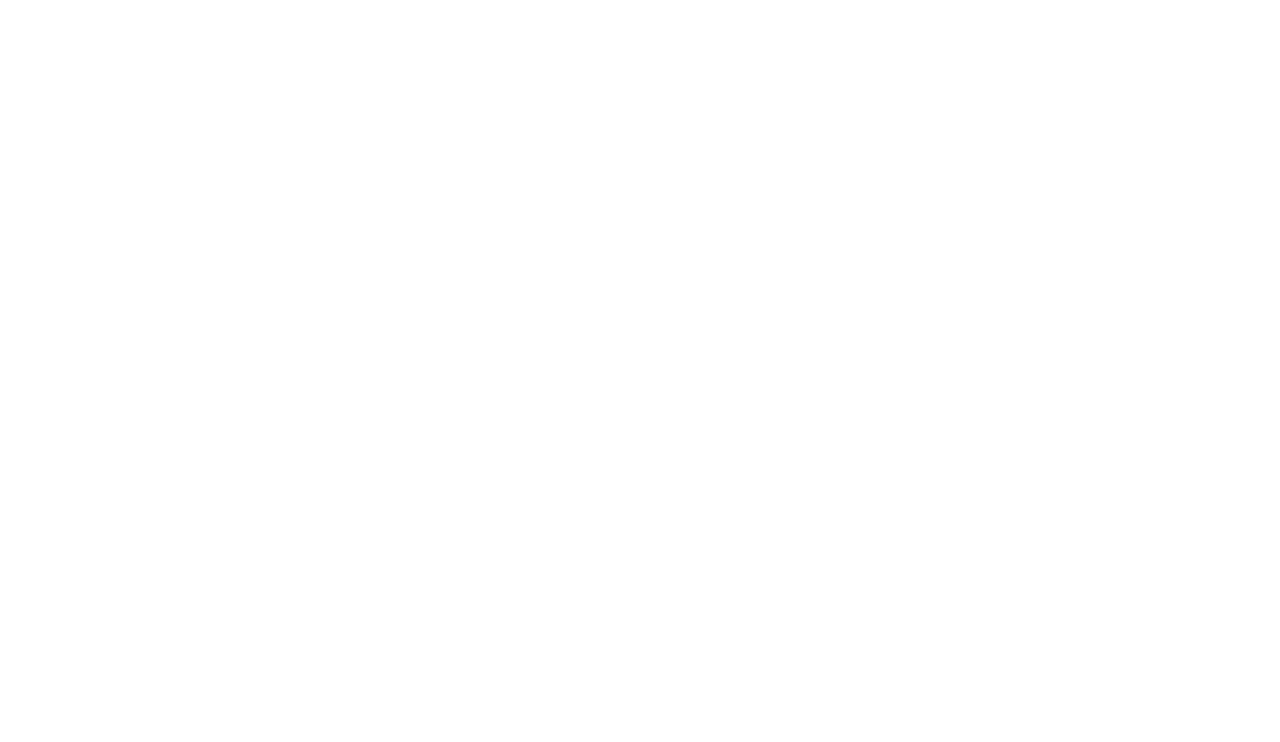
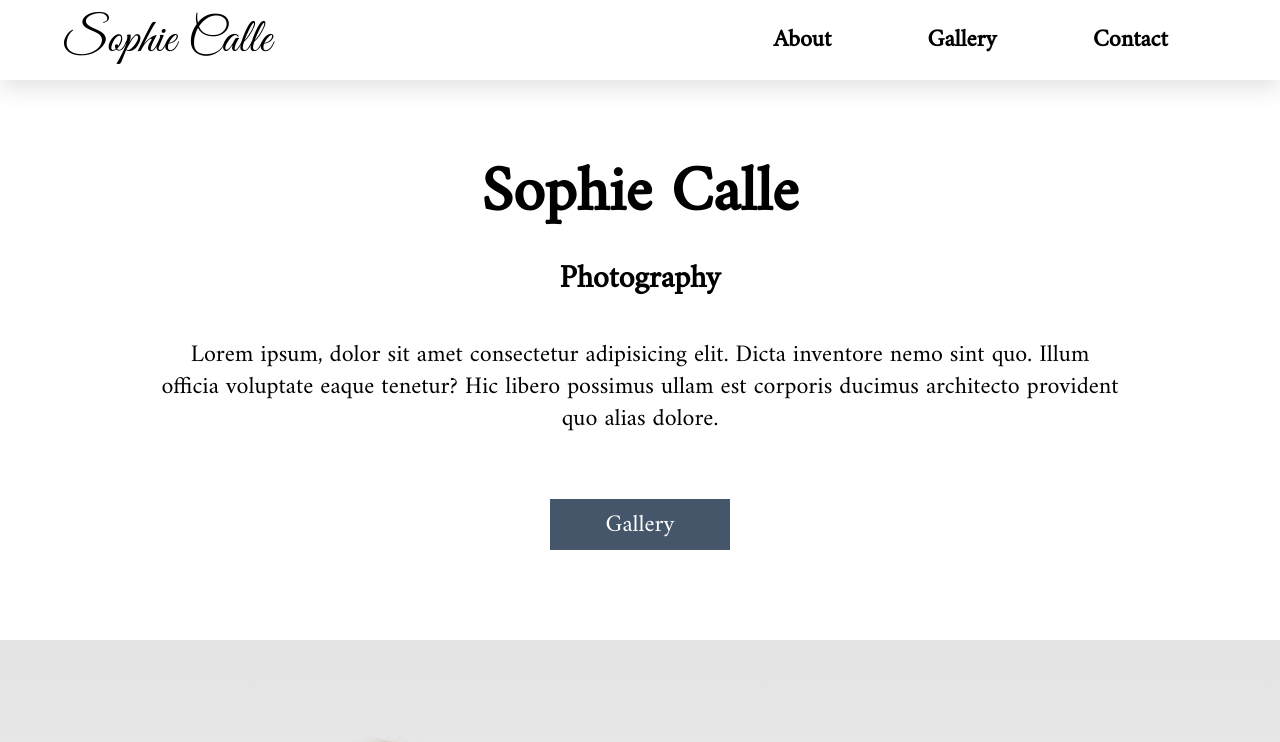
Before and after one commit to thusharathiwanka/Sophie-calle-photography, a plain HTML site: page index.html in a window 1280 px wide. Shown: the top 742 px of the page. Drawn offline with Linux system fonts and the light colour scheme.

Commit message:
hero section done

```diff
--- a/index.html
+++ b/index.html
@@ -12,7 +12,33 @@
 </head>
 
 <body>
-
+   <header>
+      <nav>
+         <h1 class="logo">Sophie Calle</h1>
+         <ul class="nav-links">
+            <li><a href="#about">About</a></li>
+            <li><a href="#gallery">Gallery</a></li>
+            <li><a href="#contact">Contact</a></li>
+         </ul>
+      </nav>
+   </header>
+   <main>
+      <section class="hero">
+         <div class="text-content">
+            <h1>Sophie Calle</h1>
+            <h2>Photography</h2>
+            <p>Lorem ipsum, dolor sit amet consectetur adipisicing elit. Dicta inventore nemo sint quo. Illum officia
+               voluptate eaque tenetur? Hic libero possimus ullam est corporis ducimus architecto provident quo alias
+               dolore.</p>
+            <a href="#gallery">Gallery</a>
+         </div>
+         <div class="img-container">
+            <img src="./img/sophie-calle.png" alt="girl" class="girl">
+            <img src="./img/plant-1.png" alt="plants" class="plant plant1">
+            <img src="./img/plant-2.png" alt="plants" class="plant plant2">
+         </div>
+      </section>
+   </main>
 </body>
 
 </html>
--- a/style.css
+++ b/style.css
@@ -1,3 +1,20 @@
+/* Setting up fonts */
+@font-face {
+  font-family: "vibes";
+  src: url("./fonts/GreatVibes-Regular.ttf");
+}
+
+@font-face {
+  font-family: "amiri";
+  src: url("./fonts/Amiri-Regular.ttf");
+}
+
+@font-face {
+  font-family: "amiri-bold";
+  src: url("./fonts/Amiri-Bold.ttf");
+}
+
+/* Global styles */
 *,
 *::before,
 *::after {
@@ -5,3 +22,159 @@
   padding: 0;
   box-sizing: border-box;
 }
+
+body {
+  font-size: 62.5%;
+  animation: landing 1s ease-in-out;
+}
+
+a {
+  text-decoration: none;
+  color: black;
+  font-size: 1.5rem;
+}
+
+ul {
+  list-style: none;
+}
+
+h1 {
+  font-size: 3rem;
+}
+
+h2 {
+  font-size: 2rem;
+}
+
+p {
+  font-size: 1.5rem;
+}
+
+/* Header section */
+header {
+  box-shadow: 0px 10px 20px rgba(0, 0, 0, 0.1);
+  position: relative;
+  z-index: 2;
+}
+
+header nav {
+  display: flex;
+  flex-wrap: wrap;
+  width: 90%;
+  min-height: 10vh;
+  margin: auto;
+  align-items: center;
+}
+
+header nav h1 {
+  flex: 2 2 20rem;
+}
+
+header nav ul {
+  display: flex;
+  flex: 1 1 20rem;
+  width: 20rem;
+  justify-content: space-around;
+}
+
+header nav a {
+  padding: 1rem;
+}
+header nav .logo {
+  font-family: "vibes";
+  font-weight: 400;
+}
+header nav .nav-links {
+  font-family: "amiri";
+  font-weight: 600;
+}
+
+/* Hero section */
+.hero {
+  display: flex;
+  flex-wrap: wrap;
+  font-family: "amiri";
+  min-height: 90vh;
+  overflow: hidden;
+}
+
+.hero .text-content {
+  display: flex;
+  flex-direction: column;
+  align-items: center;
+  justify-content: center;
+  flex: 3 3 40rem;
+  text-align: center;
+  min-height: 70vh;
+}
+
+.hero .img-container {
+  flex: 1 1 40rem;
+  background: linear-gradient(rgb(228, 228, 228), rgba(232, 232, 232, 0.2));
+  position: relative;
+  z-index: 0;
+}
+
+.hero .img-container .girl {
+  justify-self: flex-end;
+  align-self: center;
+}
+
+.hero p {
+  padding: 2rem 10rem 4rem 10rem;
+  line-height: 2rem;
+}
+
+.hero h1 {
+  padding: 2rem 2rem -2rem 2rem;
+  font-size: 4rem;
+}
+
+.hero a {
+  background-color: #46566a;
+  color: white;
+  padding: 0.3rem 3.5rem;
+  margin-bottom: 2rem;
+}
+
+.hero .plant {
+  position: absolute;
+  bottom: 0.7%;
+  left: -25%;
+  z-index: -1;
+  transform: translateY(10%) rotateX(90deg);
+  animation: plant-open 2s ease-in-out forwards,
+    plant-wiggle 3s ease-in-out infinite 2s alternate-reverse;
+  transform-origin: bottom;
+}
+.hero .plant2 {
+  left: 40%;
+}
+
+/* Animations */
+@keyframes landing {
+  from {
+    opacity: 0;
+  }
+  to {
+    opacity: 1;
+  }
+}
+
+@keyframes plant-open {
+  from {
+    transform: translateY(10%) rotateX(90deg) rotateZ(10deg);
+  }
+  to {
+    transform: translateY(0%) rotateX(0deg) rotateZ(0deg);
+  }
+}
+
+@keyframes plant-wiggle {
+  from {
+    transform: rotateZ(5deg);
+  }
+  to {
+    transform: rotateZ(0deg);
+  }
+}
```
Also changed, not shown: fonts/FrankRuhlLibre-Medium.ttf (deleted), fonts/FrankRuhlLibre-Regular.ttf (deleted), fonts/KaushanScript-Regular.ttf (deleted), img/elena-joy.png (deleted), img/gallery-5.jpg (added), img/plant-1.png (added), img/plant-2.png (added), img/plant1.png (deleted), img/plant2.png (deleted), img/sophie-calle.png (added).
